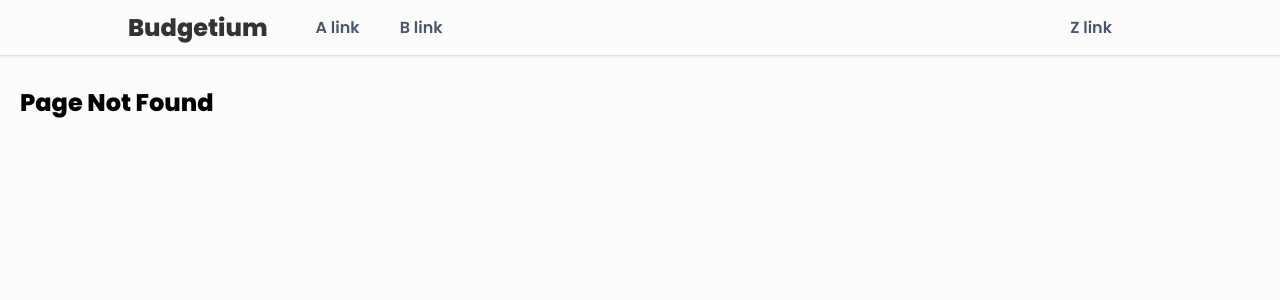
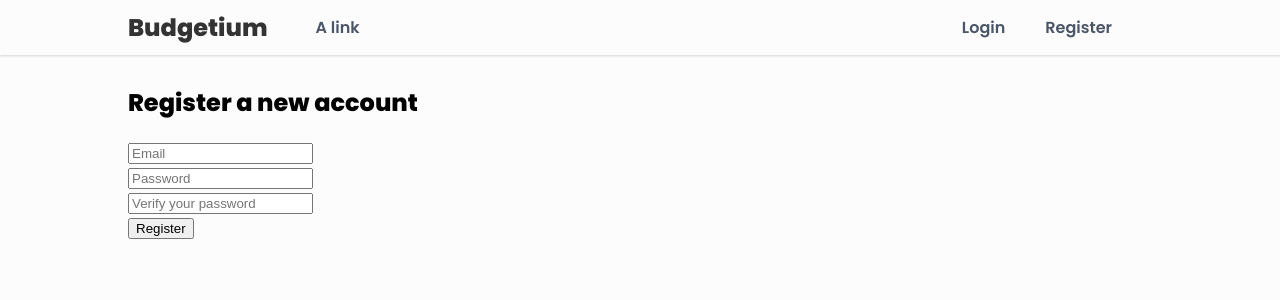
Before and after one commit to abirpahlwan/budgetium, a React (Create React App) app in the folder client/: page /register in a window 1280 px wide. Before the commit this address had no page. Shown: the top 300 px of the page. Built offline with nearby package versions, Linux system fonts and the light colour scheme; the HTML template or start-up script is replaced by a standard one.

Commit message:
some client code

```diff
--- a/client/src/App.js
+++ b/client/src/App.js
@@ -3,6 +3,7 @@ import {BrowserRouter, Routes, Route} from "react-router-dom";
 import Navbar from "./components/Navbar";
 
 import Home from "./pages/Home";
+import Register from "./pages/Register";
 import PageNotFound from "./pages/PageNotFound";
 
 
@@ -15,6 +16,7 @@ function App() {
           <Routes>
             <Route index element={<Home/>}/>
             <Route path="home" element={<Home/>}/>
+            <Route path="register" element={<Register/>}/>
             <Route path="*" element={<PageNotFound/>}/>
           </Routes>
         </div>
--- a/client/src/components/Navbar.js
+++ b/client/src/components/Navbar.js
@@ -10,10 +10,10 @@ const Navbar = () => {
                 <div className="navbar-item-container">
                     <div className="navbar-link-items">
                         <Link className="navbar-item" to="/">A link</Link>
-                        <Link className="navbar-item" to="/">B link</Link>
                     </div>
                     <div className="navbar-overflow-items">
-                        <Link className="navbar-item" to="/">Z link</Link>
+                        <Link className="navbar-item" to="/login">Login</Link>
+                        <Link className="navbar-item" to="/register">Register</Link>
                     </div>
                 </div>
             </div>
--- a/client/src/index.css
+++ b/client/src/index.css
@@ -14,7 +14,7 @@
 body {
   background: var(--bg-gray);
   margin: 0;
-  font-family: "Poppins";
+  font-family: "Poppins", sans-serif;
 }
 
 .navbar {
@@ -64,7 +64,7 @@ a.navbar-item:hover{
 }
 
 .page{
-  max-width: 1024;
+  max-width: 1024px;
   padding: 10px 20px;
   margin: 0 auto;
 }
--- a/client/src/pages/Home.js
+++ b/client/src/pages/Home.js
@@ -15,11 +15,12 @@ const Home = () => {
             }
         };
 
-        fetchExpenses();
+        // fetchExpenses();
     }, []);
 
     return (
         <div className="home">
+            <h2>Home</h2>
             <div className="expense-list">
                 {expenses && expenses.map((expense) => (
                     // <p key={expense._id}>{expense.title}</p>
--- /dev/null
+++ b/client/src/pages/Register.js
@@ -0,0 +1,44 @@
+import { useState } from "react";
+
+const Register = () => {
+    const [email, setEmail] = useState("");
+    const [password, setPassword] = useState("");
+    const [passwordVerify, setPasswordVerify] = useState("");
+
+    const register = async (e) => {
+        e.preventDefault();
+
+        try {
+            const registerData = { email, password, passwordVerify };
+            const response = await fetch("http://localhost:4000/api/register", {
+                method: "POST",
+                headers: {
+                    "Content-Type": "application/json"
+                },
+                body: JSON.stringify(registerData)
+            });
+
+            const data = await response.json();
+            console.log("register - ", data);
+        } catch (err) {
+            console.error(err);
+        }
+    }
+
+    return (
+        <div>
+            <h2>Register a new account</h2>
+            <form onSubmit={register}>
+                <input type="email" placeholder="Email" onChange={(e) => setEmail(e.target.value)} value={email}/>
+                <br/>
+                <input type="password" placeholder="Password" onChange={(e) => setPassword(e.target.value)} value={password}/>
+                <br/>
+                <input type="password" placeholder="Verify your password" onChange={(e) => setPasswordVerify(e.target.value)} value={passwordVerify}/>
+                <br/>
+                <button type="submit">Register</button>
+            </form>
+        </div>
+    )
+}
+
+export default Register;
```
Also changed, not shown: 1 other file (tests, documents, lock files or other folders).
